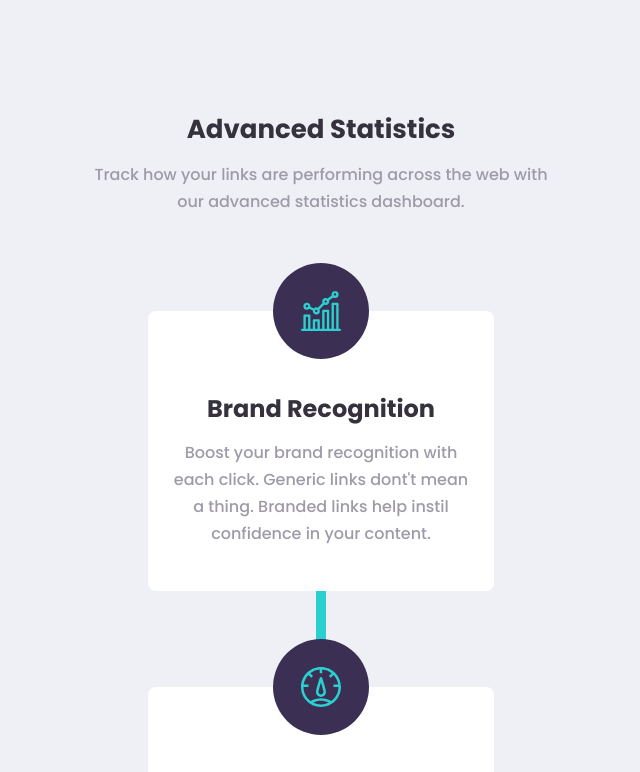
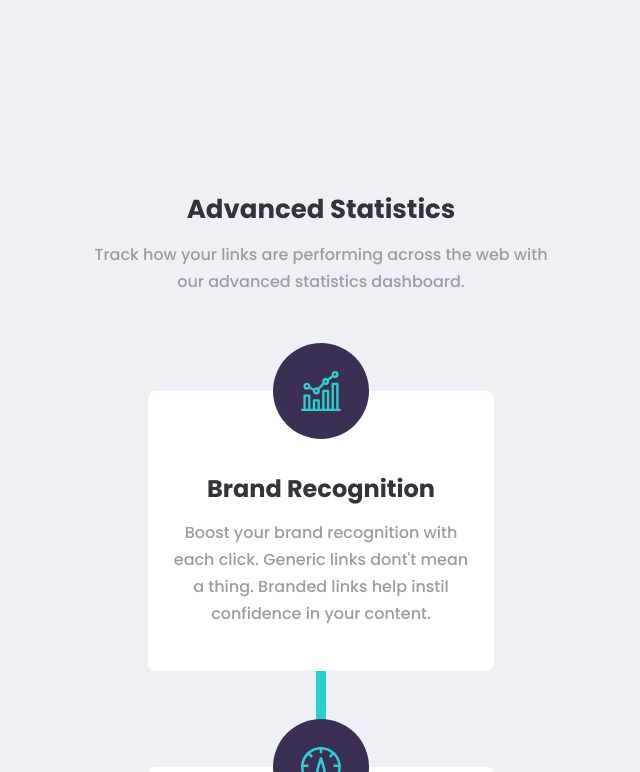
Before and after one commit to CiroJSCH/URL-shortening-API-landing-page, a React (Vite) app: page / in a window 1280 px wide. Shown: the part 1008-1780 px from the top of the page, without its empty margins (319-959 px from the left). Built offline with nearby package versions, Linux system fonts and the light colour scheme.

Commit message:
fix some styles

```diff
--- a/src/components/Statistics.tsx
+++ b/src/components/Statistics.tsx
@@ -12,7 +12,7 @@ const cardMargins = [
 
 const Statistics = () => {
   return (
-    <section className='bg-gray-500 px-6 pb-20 xl:pb-24'>
+    <section className='bg-gray-500 px-6 pb-20 xl:pb-24 pt-20'>
       <div className='max-w-[1440px] m-auto xl:w-[80%] flex flex-col justify-center items-center'>
         <div className='text-center flex flex-col items-center'>
           <h3 className='text-gray-700 text-[26px] xl:text-[36px] font-bold mb-3'>
```
